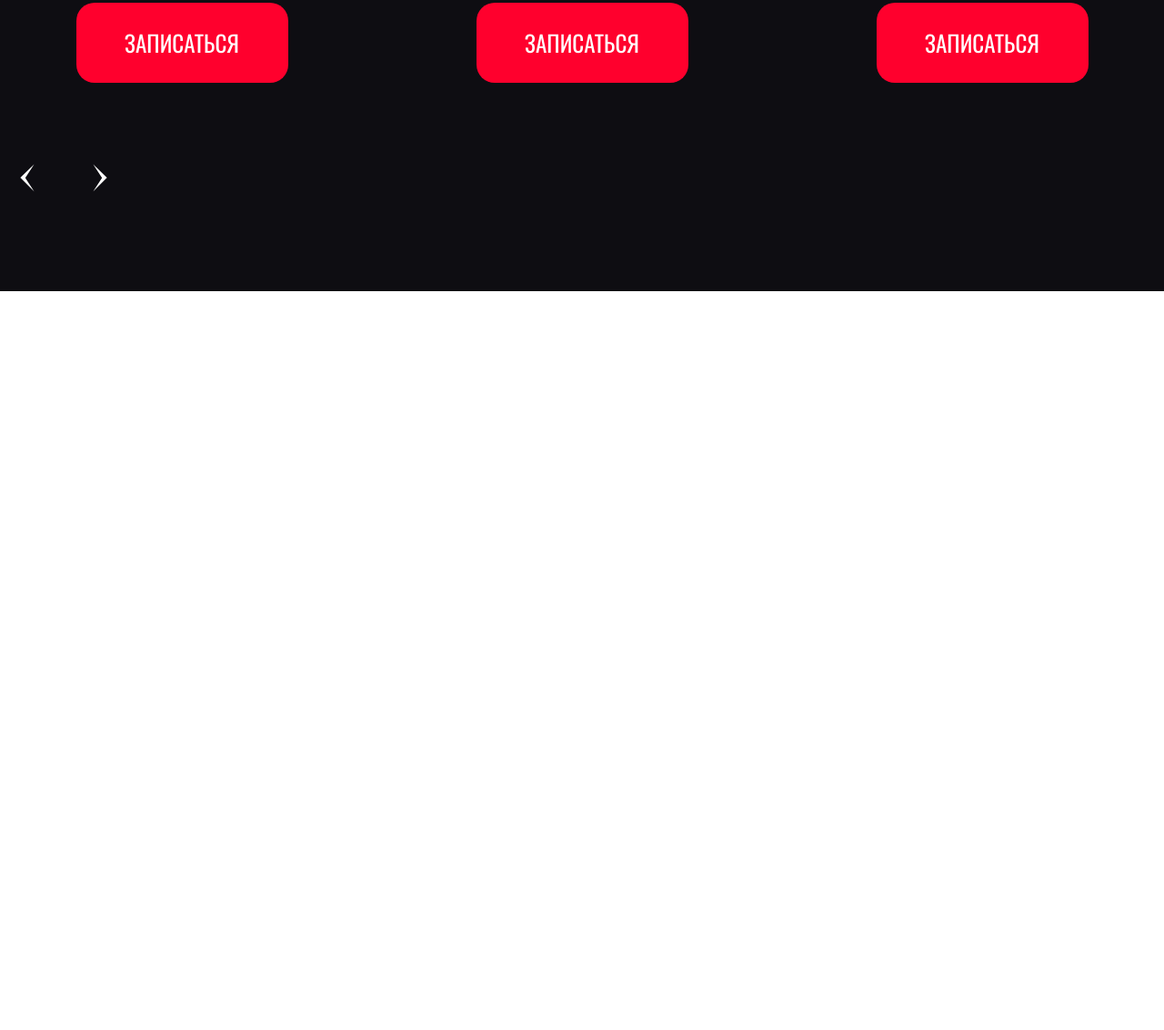
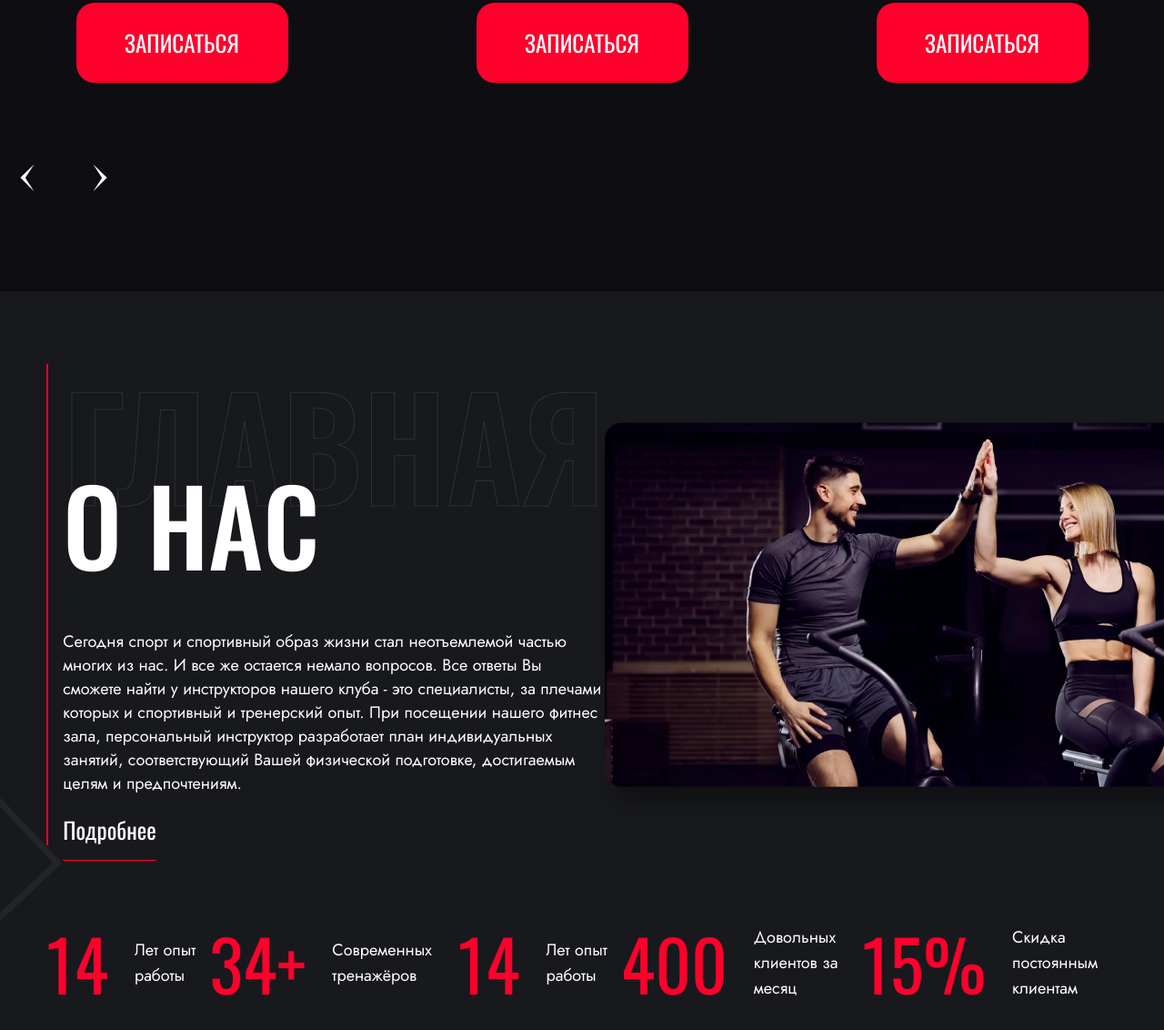
Before and after one commit to fayzullayevelmurod/Fitness, a website: page index.html in a window 1280 px wide. Shown: the part 1800-2932 px from the top of the page at 91% size. Before the commit the page ends 2120 px from the top, so only its background shows below. Drawn offline with Linux system fonts and the light colour scheme.

Commit message:
about-us section finished

```diff
--- a/index.html
+++ b/index.html
@@ -43,7 +43,8 @@
 					</div>
 					<div class="flex items-center gap-[12px]">
 						<img src="src/images/icons/phone.svg" alt="phone" width="14" height="16">
-						<a class="font-Jost font-normal text-base text-white leading-[22px]" href="#!">+7 (000) 000-00-00</a>
+						<a class="font-Jost font-normal text-base text-white leading-[22px]" href="#!">+7 (000)
+							000-00-00</a>
 					</div>
 				</div>
 			</div>
@@ -52,6 +53,7 @@
 		<!-- main -->
 		<main class="main">
 
+			<!-- hero-section -->
 			<section class="bg-hero-bg bg-no-repeat bg-cover pb-[155px] pt-10">
 				<div class="container">
 					<ul class="flex gap-10 mb-[94px]">
@@ -93,12 +95,13 @@
 							<img src="src/images/icons/whatsapp.svg" alt="whatsapp" width="15" height="15">
 						</a>
 					</div>
-					<a class="bg-red rounded-[20px] py-[27px] px-[50px] text-white font-medium text-[25px] leading-[35px]"
+					<a class="bg-red rounded-[20px] py-[27px] px-[50px] text-white font-medium text-[25px] hover-btn leading-[35px]"
 						href="#!">ЗАПИСАТЬСЯ НА
 						ЗАНЯТИЕ</a>
 				</div>
 			</section>
 
+			<!-- services-section -->
 			<section class="bg-services-bg bg-no-repeat bg-[length:100%_100%] pb-[95px] pt-[80px]">
 				<div class="container">
 					<h2 class="title-text__sm">УСЛУГИ</h2>
@@ -247,6 +250,55 @@
 				</div>
 			</section>
 
+			<!-- about-us sectioin -->
+			<section class="about-us">
+				<div class="container">
+					<div class="flex justify-between items-center pb-[80px]">
+						<div class="title-box max-w-[752px]">
+							<h1>ГЛАВНАЯ</h1>
+							<h2>О НАС</h2>
+							<p class="font-Jost text-lg leading-[26px] mt-[50px] mb-[20px]">Сегодня спорт и спортивный образ жизни
+								стал
+								неотъемлемой частью многих из нас.
+								И
+								все же
+								остается немало вопросов. Все ответы Вы сможете найти у инструкторов нашего клуба - это
+								специалисты, за плечами которых и спортивный и тренерский опыт. При посещении нашего
+								фитнес зала, персональный инструктор разработает план индивидуальных занятий,
+								соответствующий Вашей физической подготовке, достигаемым целям и предпочтениям.</p>
+							<a class="text-[25px] leading-[35px] relative before:absolute before:bottom-[-17px] before:left-0 before:content-[''] before:w-full before:h-[1px] before:bg-red before:transition-all before:duration-300 hover:text-red hover:before:w-0"
+								href="#!">Подробнее</a>
+						</div>
+						<img class="rounded-[20px] shadow-[9px_18px_20px_0px_#0000004D]" src="src/images/fitnes-img4.png" alt="">
+					</div>
+
+					<div class="flex items-center justify-between">
+						<div class="flex items-center gap-[29px]">
+							<h3 class="text-red text-[77px] leading-[98px] font-normal">14</h3>
+							<p class="font-Jost text-lg text-white">Лет опыт работы</p>
+						</div>
+						<div class="flex items-center gap-[29px]">
+							<h3 class="text-red text-[77px] leading-[98px] font-normal">34+</h3>
+							<p class="font-Jost text-lg text-white">Современных тренажёров</p>
+						</div>
+						<div class="flex items-center gap-[29px]">
+							<h3 class="text-red text-[77px] leading-[98px] font-normal">14</h3>
+							<p class="font-Jost text-lg text-white max-w-[187px]">Лет опыт работы</p>
+						</div>
+						<div class="flex items-center gap-[29px]">
+							<h3 class="text-red text-[77px] leading-[98px] font-normal">400</h3>
+							<p class="font-Jost text-lg text-white max-w-[187px]">Довольных клиентов за
+								месяц</p>
+						</div>
+						<div class="flex items-center gap-[29px]">
+							<h3 class="text-red text-[77px] leading-[98px] font-normal">15%</h3>
+							<p class="font-Jost text-lg text-white max-w-[187px]">Скидка постоянным клиентам</p>
+						</div>
+
+					</div>
+				</div>
+			</section>
+
 		</main>
 
 		<!-- footer -->
```
Also changed, not shown: src/css/output.css, src/images/fitnes-img4.png (added), 1 other file.
